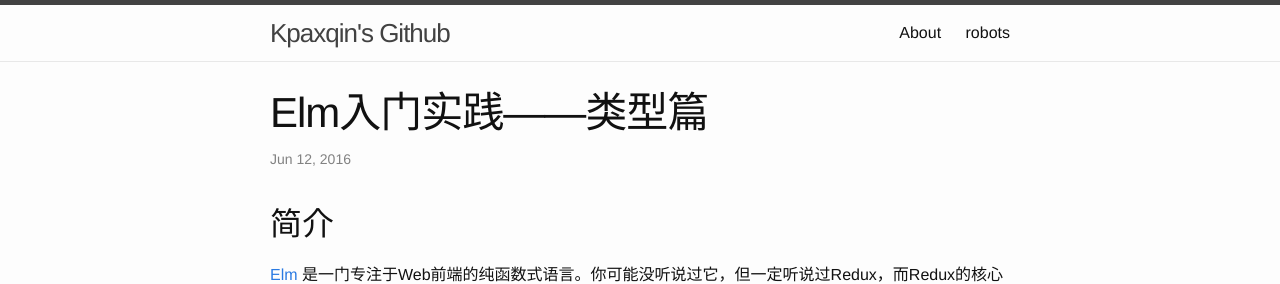
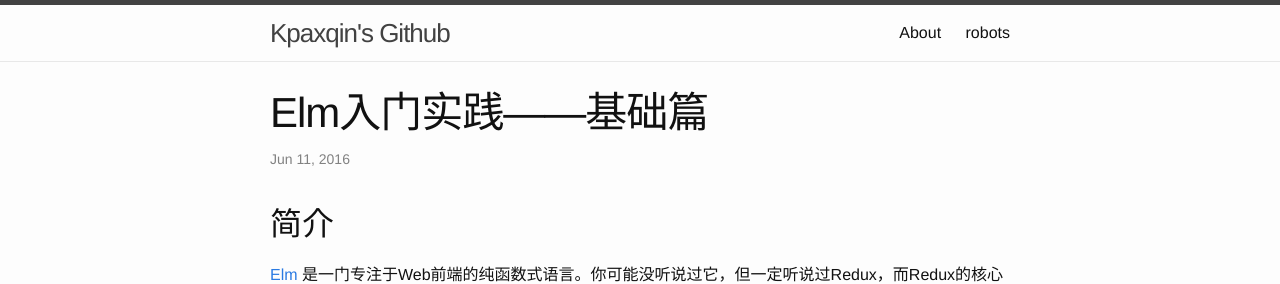
Before and after one commit to kpaxqin/kpaxqin.github.io, a Jekyll site: the page built from _posts/2016-06-11-Learn_Elm_in_actions.markdown, in a window 1280 px wide and 900 px high. Shown: the top 284 px of the window. Built offline with Jekyll 4.4.1, drawn with Linux system fonts in a browser that asks for light colours; Markdown is read by kramdown in place of the engine named in the settings.

Commit message:
Update 2016-06-11-Learn_Elm_in_actions.markdown

```diff
--- a/_posts/2016-06-11-Learn_Elm_in_actions.markdown
+++ b/_posts/2016-06-11-Learn_Elm_in_actions.markdown
@@ -1,8 +1,8 @@
 ---
 layout: post
-title:  "Elm入门实践——类型篇"
-description: "Understanding type in elm"
-date:   2016-06-12 23:10:00 +0800
+title:  "Elm入门实践——基础篇"
+description: "Learn you a Elm for great good"
+date:   2016-06-11 14:50:00 +0800
 categories: elm functional-programming front-end
 ---
 
```
